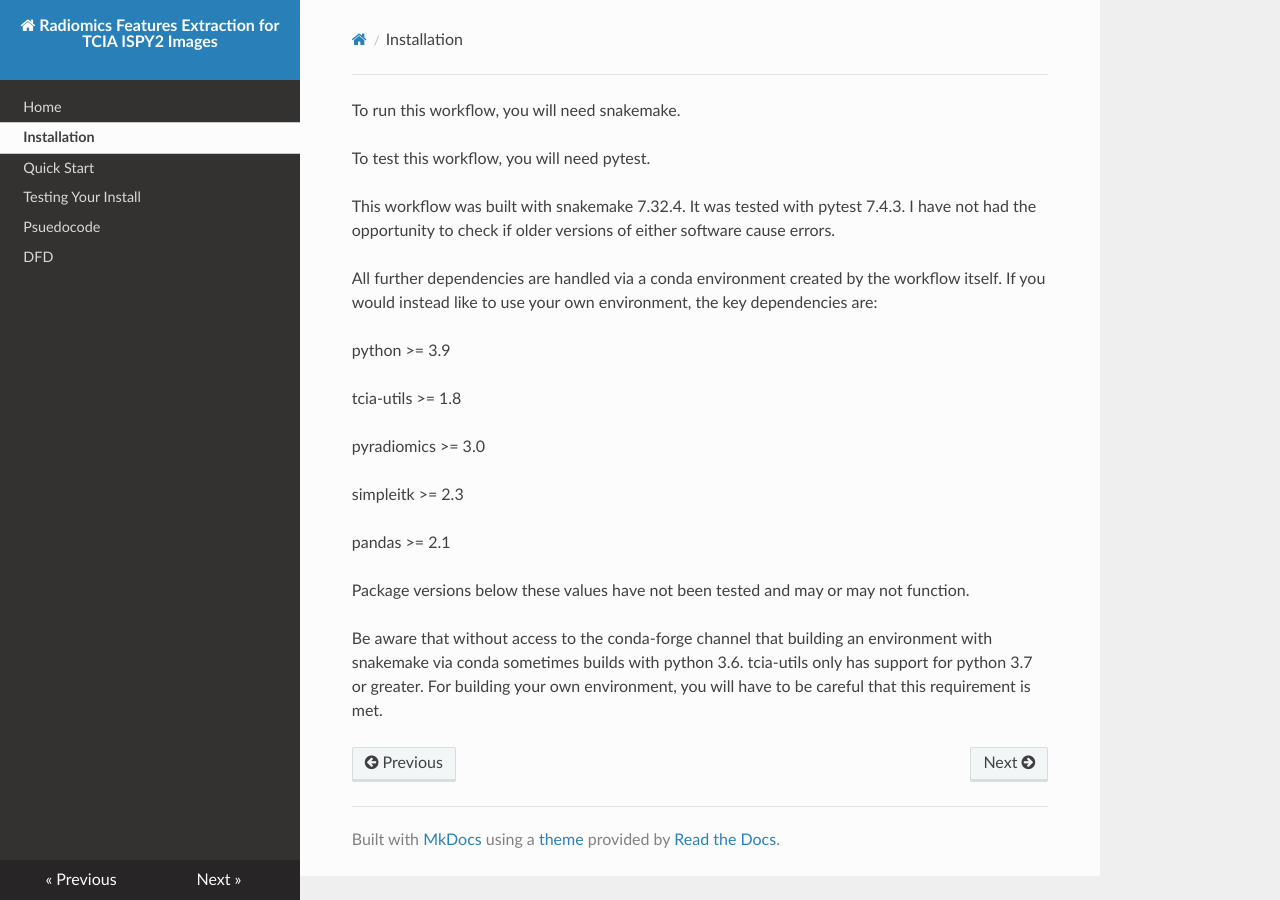
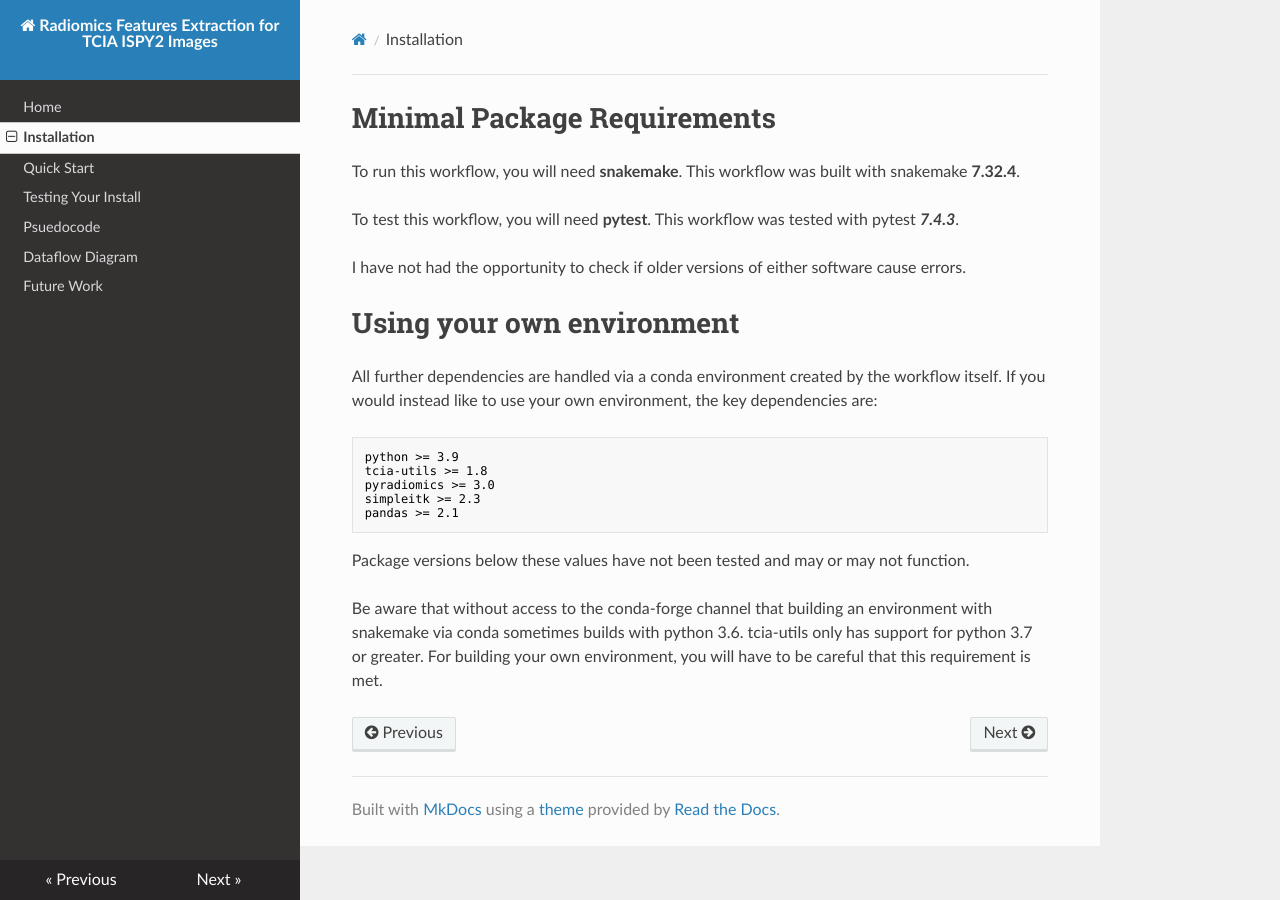
Before and after one commit to hfessler/cmse_890_602_fessler_final, an MkDocs documentation site: the page built from docs/installation.md, in a window 1280 px wide. Built offline with MkDocs 1.6.1, drawn with Linux system fonts in a browser that asks for light colours; nearby versions of some CDN libraries.

Commit message:
Minimal documentation pages with links from homepage to respective pages.

````diff
--- a/docs/installation.md
+++ b/docs/installation.md
@@ -1,20 +1,23 @@
-To run this workflow, you will need snakemake.
+# Minimal Package Requirements
 
-To test this workflow, you will need pytest.
+To run this workflow, you will need **snakemake**. This workflow was built with snakemake **7.32.4**.
 
-This workflow was built with snakemake 7.32.4. It was tested with pytest 7.4.3. I have not had the opportunity to check if older versions of either software cause errors.
+To test this workflow, you will need **pytest**. This workflow was tested with pytest ***7.4.3***.
+
+I have not had the opportunity to check if older versions of either software cause errors.
+
+
+# Using your own environment
 
 All further dependencies are handled via a conda environment created by the workflow itself. If you would instead like to use your own environment, the key dependencies are:
 
+```
 python >= 3.9
-
 tcia-utils >= 1.8
-
 pyradiomics >= 3.0
-
 simpleitk >= 2.3
-
 pandas >= 2.1
+```
 
 Package versions below these values have not been tested and may or may not function.
 
--- a/mkdocs.yml
+++ b/mkdocs.yml
@@ -9,4 +9,5 @@ nav:
  - Quick Start: quickstart.md
  - Testing Your Install: testing.md
  - Psuedocode: psuedocode.md
- - DFD: dfd.md
+ - Dataflow Diagram: dfd.md
+ - Future Work: future_work.md
````
Also changed, not shown: docs/future_work.md (+5 -5 lines), docs/index.md (+10 -1 lines).
